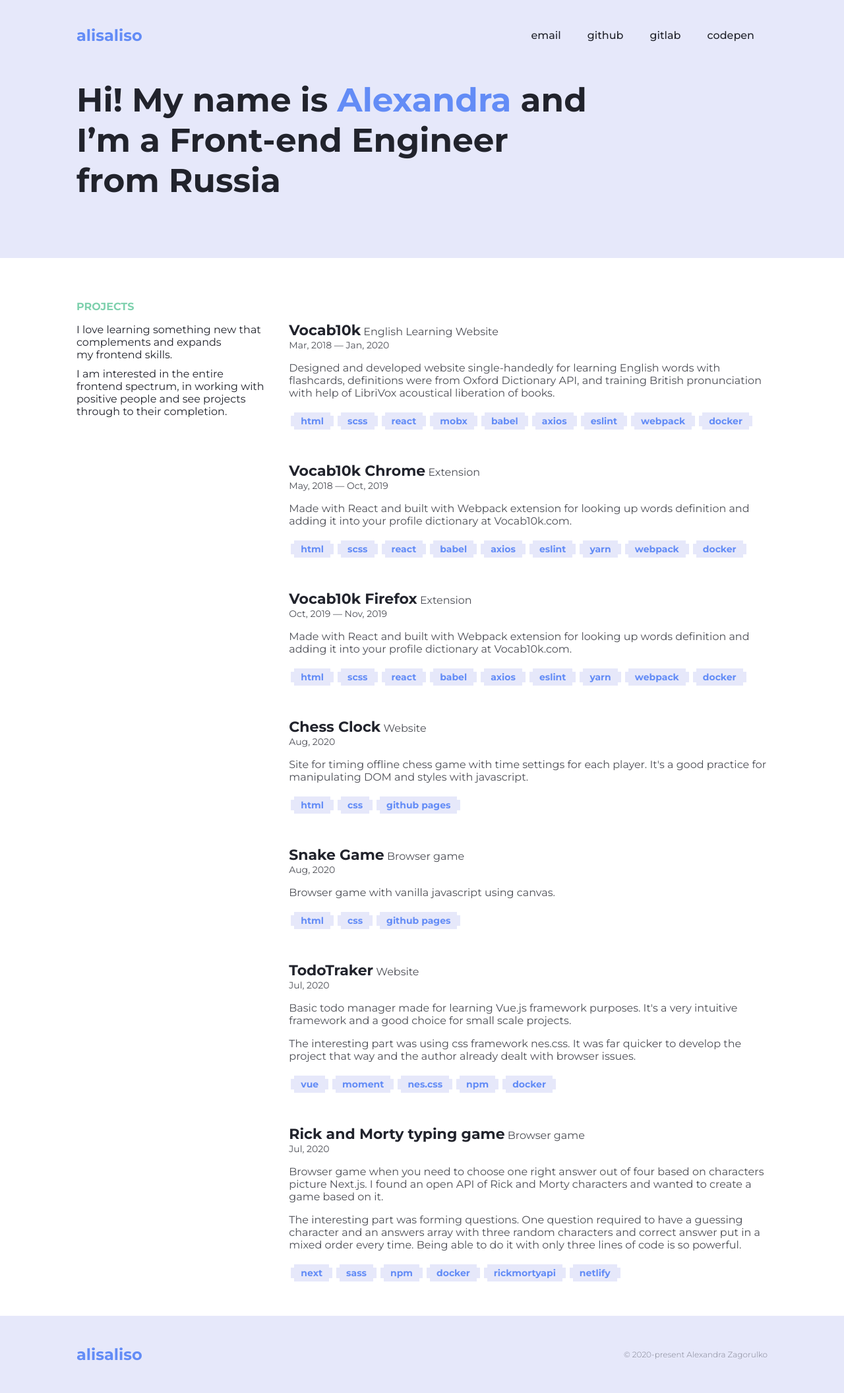
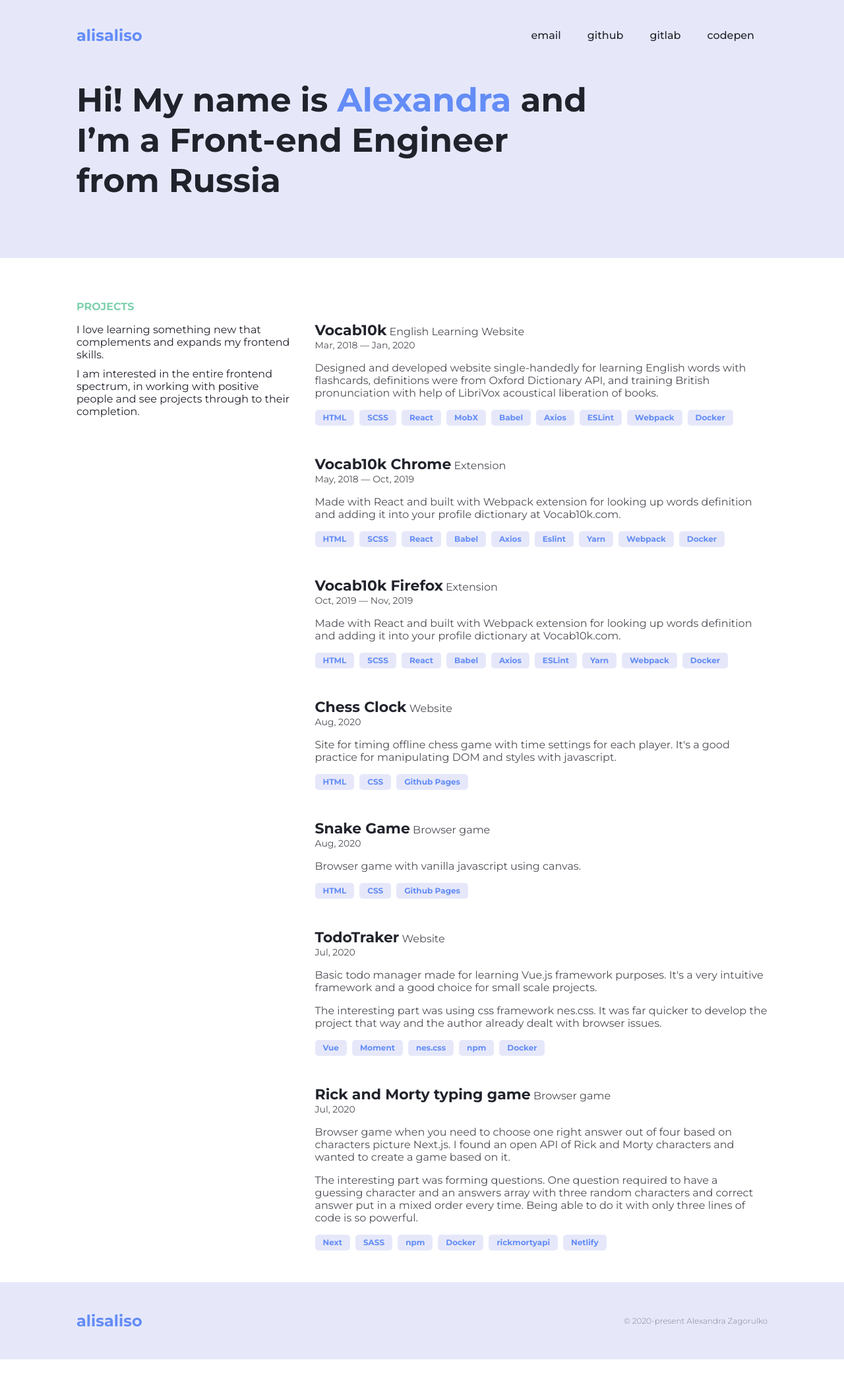
Before and after one commit to alisaliso/AlisaLiso.github.io, a Jekyll site: the page built from index.md, in a window 1280 px wide. Shown: the whole page at 66% size. Built offline with Jekyll 4.4.1, drawn with Linux system fonts in a browser that asks for light colours; after the commit the page ends 2060 px from its top, so only the background shows below that.

Commit message:
Change labels style

```diff
--- a/_includes/projects.html
+++ b/_includes/projects.html
@@ -30,15 +30,15 @@
           liberation of books.
         </div>
         <div class="row__labels">
-          <div class="label">html</div>
-          <div class="label">scss</div>
-          <div class="label">react</div>
-          <div class="label">mobx</div>
-          <div class="label">babel</div>
-          <div class="label">axios</div>
-          <div class="label">eslint</div>
-          <div class="label">webpack</div>
-          <div class="label">docker</div>
+          <div class="label">HTML</div>
+          <div class="label">SCSS</div>
+          <div class="label">React</div>
+          <div class="label">MobX</div>
+          <div class="label">Babel</div>
+          <div class="label">Axios</div>
+          <div class="label">ESLint</div>
+          <div class="label">Webpack</div>
+          <div class="label">Docker</div>
         </div>
       </div>
 
@@ -57,15 +57,15 @@
           definition and adding it into your profile dictionary at Vocab10k.com.
         </div>
         <div class="row__labels">
-          <div class="label">html</div>
-          <div class="label">scss</div>
-          <div class="label">react</div>
-          <div class="label">babel</div>
-          <div class="label">axios</div>
-          <div class="label">eslint</div>
-          <div class="label">yarn</div>
-          <div class="label">webpack</div>
-          <div class="label">docker</div>
+          <div class="label">HTML</div>
+          <div class="label">SCSS</div>
+          <div class="label">React</div>
+          <div class="label">Babel</div>
+          <div class="label">Axios</div>
+          <div class="label">Eslint</div>
+          <div class="label">Yarn</div>
+          <div class="label">Webpack</div>
+          <div class="label">Docker</div>
         </div>
       </div>
 
@@ -84,15 +84,15 @@
           definition and adding it into your profile dictionary at Vocab10k.com.
         </div>
         <div class="row__labels">
-          <div class="label">html</div>
-          <div class="label">scss</div>
-          <div class="label">react</div>
-          <div class="label">babel</div>
-          <div class="label">axios</div>
-          <div class="label">eslint</div>
-          <div class="label">yarn</div>
-          <div class="label">webpack</div>
-          <div class="label">docker</div>
+          <div class="label">HTML</div>
+          <div class="label">SCSS</div>
+          <div class="label">React</div>
+          <div class="label">Babel</div>
+          <div class="label">Axios</div>
+          <div class="label">ESLint</div>
+          <div class="label">Yarn</div>
+          <div class="label">Webpack</div>
+          <div class="label">Docker</div>
         </div>
       </div>
 
@@ -111,9 +111,9 @@
           It's a good practice for manipulating DOM and styles with javascript.
         </div>
         <div class="row__labels">
-          <div class="label">html</div>
-          <div class="label">css</div>
-          <div class="label">github pages</div>
+          <div class="label">HTML</div>
+          <div class="label">CSS</div>
+          <div class="label">Github Pages</div>
         </div>
       </div>
 
@@ -131,9 +131,9 @@
           Browser game with vanilla javascript using canvas.
         </div>
         <div class="row__labels">
-          <div class="label">html</div>
-          <div class="label">css</div>
-          <div class="label">github pages</div>
+          <div class="label">HTML</div>
+          <div class="label">CSS</div>
+          <div class="label">Github Pages</div>
         </div>
       </div>
 
@@ -157,11 +157,11 @@
           with browser issues.
         </div>
         <div class="row__labels">
-          <div class="label">vue</div>
-          <div class="label">moment</div>
+          <div class="label">Vue</div>
+          <div class="label">Moment</div>
           <div class="label">nes.css</div>
           <div class="label">npm</div>
-          <div class="label">docker</div>
+          <div class="label">Docker</div>
         </div>
       </div>
 
@@ -187,12 +187,12 @@
           able to do it with only three lines of code is so powerful.
         </div>
         <div class="row__labels">
-          <div class="label">next</div>
-          <div class="label">sass</div>
+          <div class="label">Next</div>
+          <div class="label">SASS</div>
           <div class="label">npm</div>
-          <div class="label">docker</div>
+          <div class="label">Docker</div>
           <div class="label">rickmortyapi</div>
-          <div class="label">netlify</div>
+          <div class="label">Netlify</div>
         </div>
       </div>
     </div>
--- a/assets/main.scss
+++ b/assets/main.scss
@@ -20,6 +20,19 @@ body {
 a {
   text-decoration: none;
   color: #21232c;
+
+  &:hover::before {
+    content: "\21A5";
+    color: #638cf6;
+    position: absolute;
+    left: -12px;
+    transition: 0.2s;
+  }
+
+  &:hover {
+    color: #638cf6;
+    transition: 0.2s;
+  }
 }
 
 h1 {
@@ -50,19 +63,6 @@ nav {
       font-weight: 500;
       transition: 0.2s;
       position: relative;
-
-      &:hover::before {
-        content: "\21A5";
-        color: #638cf6;
-        position: absolute;
-        left: -12px;
-        transition: 0.2s;
-      }
-
-      &:hover {
-        color: #638cf6;
-        transition: 0.2s;
-      }
     }
   }
 }
@@ -171,7 +171,7 @@ nav {
 .grid {
   display: grid;
   align-items: stretch;
-  grid-template-columns: 1fr 2.5fr;
+  grid-template-columns: 1.2fr 2.5fr;
   grid-gap: 32px;
   align-items: start;
 
@@ -190,12 +190,16 @@ nav {
     a {
       transition: 0.2s;
       font-size: 22px;
-      font-family: "Montserrat", sans-serif;
-    }
+      position: relative;
 
-    a:hover {
-      color: #638cf6;
-      transition: 0.2s;
+      &:hover::before {
+        content: "\21A5";
+        color: #638cf6;
+        position: absolute;
+        left: -0.7em;
+        top: 1px;
+        transition: 0.2s;
+      }
     }
 
     span {
@@ -222,31 +226,12 @@ nav {
 
 .label {
   position: relative;
-  line-height: 1em;
-  font-weight: 600;
-  margin: 10px 18px;
-  font-size: 14px;
+  line-height: 1.5em;
+  font-weight: bold;
+  margin-right: 8px;
+  padding: 3px 12px;
+  border-radius: 5px;
+  font-size: 12px;
   color: #638cf6;
-
-  &::before {
-    top: -6px;
-    bottom: -6px;
-    left: -10px;
-    right: -10px;
-  }
-
-  &::after {
-    top: -1px;
-    bottom: -1px;
-    left: -15px;
-    right: -15px;
-  }
-
-  &::before,
-  &::after {
-    content: "";
-    position: absolute;
-    background-color: #e6e8fa;
-    z-index: -1;
-  }
+  background-color: #e6e8fa;
 }
```
